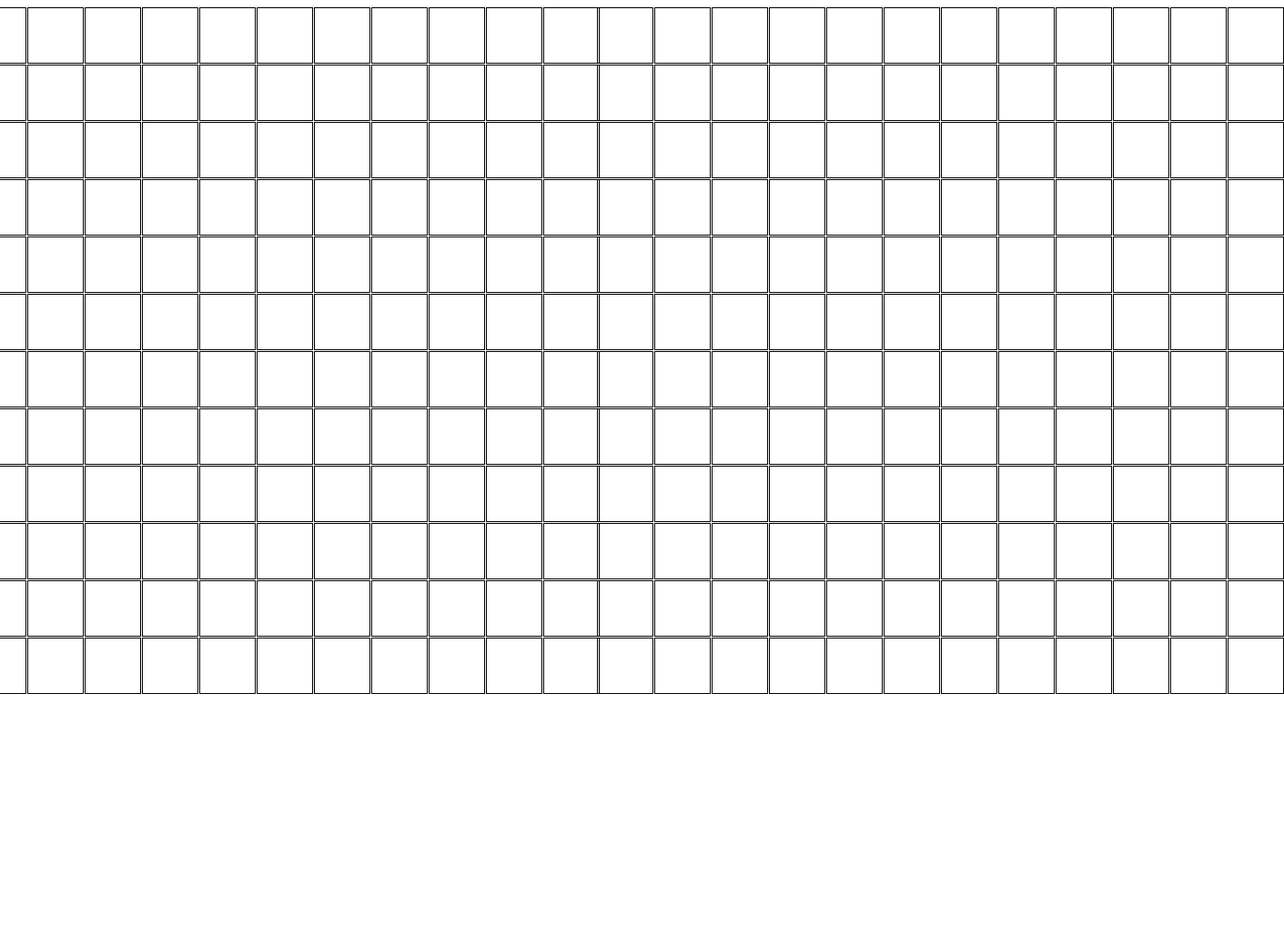
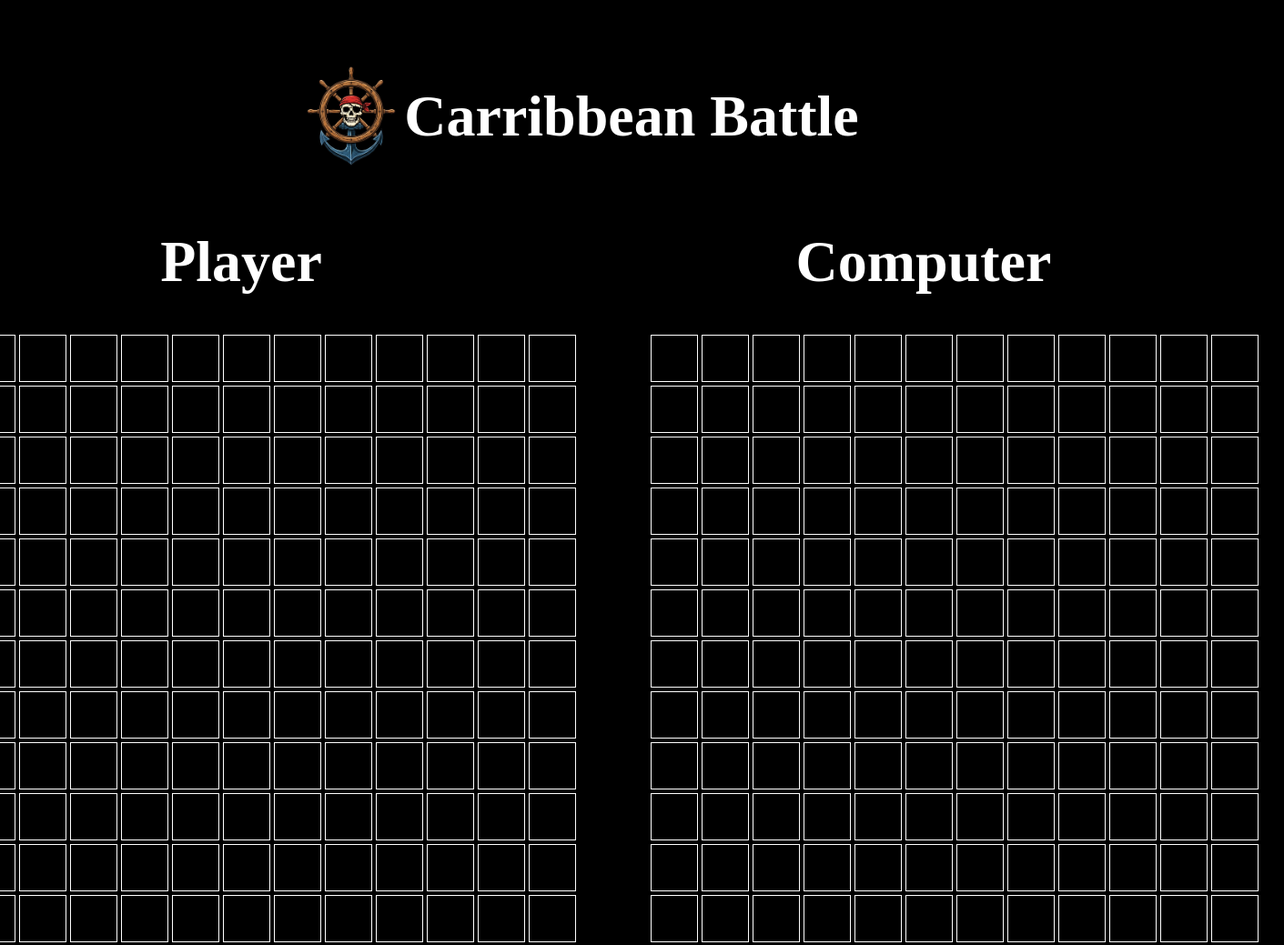
Before and after one commit to Louis-dub/carribbean_battle_odin, a website built with webpack: page src/template.html in a window 1280 px wide. Shown: the whole page at 91% size, 1411 px wide, since content can reach past the window. Before the commit the page ends 800 px from the top, so only its background shows below. Built offline with nearby package versions, Linux system fonts and the light colour scheme; a web font is replaced by a local one.

Commit message:
ADD: Title html

```diff
--- a/src/functions/createGridDOM.js
+++ b/src/functions/createGridDOM.js
@@ -1,4 +1,10 @@
 export function createGrid(type) {
+    const board = document.createElement("div");
+
+    board.className = "board";
+    const title = document.createElement("h1");
+
+    title.textContent = type.charAt(0).toUpperCase() + type.slice(1).toLowerCase();
     const grid = document.createElement("div");
 
     grid.className = "grid";
@@ -12,5 +18,7 @@ export function createGrid(type) {
             grid.appendChild(caseGrid);
         }
     }
-    return grid;
+    board.appendChild(title);
+    board.appendChild(grid);
+    return board;
 }
--- a/src/index.js
+++ b/src/index.js
@@ -5,6 +5,10 @@ import { grids } from './displayGrid.js';
 
 
 document.addEventListener("DOMContentLoaded", () => {
+    const logoTitle = document.getElementById("img-logo");
+
+    if (logoTitle)
+        logoTitle.src = logo;
     const logoLink = document.createElement("link")
     logoLink.rel = "icon";
     logoLink.type = "image/png";
--- a/src/styles.css
+++ b/src/styles.css
@@ -1,22 +1,52 @@
+@import url('https://fonts.googleapis.com/css2?family=Caudex&family=RocknRoll+One&display=swap');
+
+body {
+    font-family: "RocknRoll One";
+    color: white;
+    background-color: black;
+    padding: 40px;
+}
+
+.title {
+    display: flex;
+    justify-content: center;
+    gap: 8px;
+    align-items: center;
+}
+
+#img-logo {
+    width: 100px;
+}
+
+h1 {
+    font-size: 4rem;
+}
+
 .grids {
     display: flex;
     justify-content: center;
-    gap: 32px;
+    gap: 150px;
+}
+
+.board {
+    display: flex;
+    flex-direction: column;
+    align-items: center;
 }
 
 .grid {
     display: grid;
     grid-template-columns: 1fr 1fr 1fr 1fr 1fr 1fr 1fr 1fr 1fr 1fr 1fr 1fr;
-    gap: 1px;
-    width: 720px;
+    gap: 4px;
+    width: 600px;
     margin: auto;
 }
 
 .case {
-    width: 60px;
-    height: 60px;
+    width: 50px;
+    height: 50px;
     display: flex;
     justify-content: center;
     align-items: center;
-    border: 1px solid black;
+    border: 1px solid white;
 }
--- a/src/template.html
+++ b/src/template.html
@@ -8,6 +8,10 @@
     </head>
 
     <body>
+        <div class="title">
+            <img alt="Logo" id="img-logo">
+            <h1>Carribbean Battle</h1>
+        </div>
         <div id="content">
         </div>
     </body>
```
